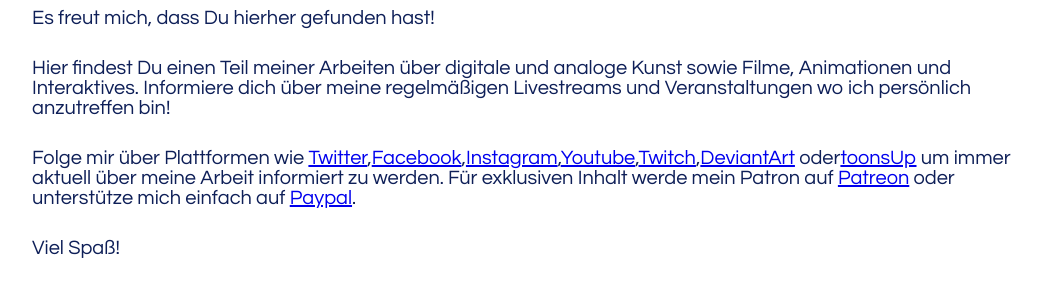
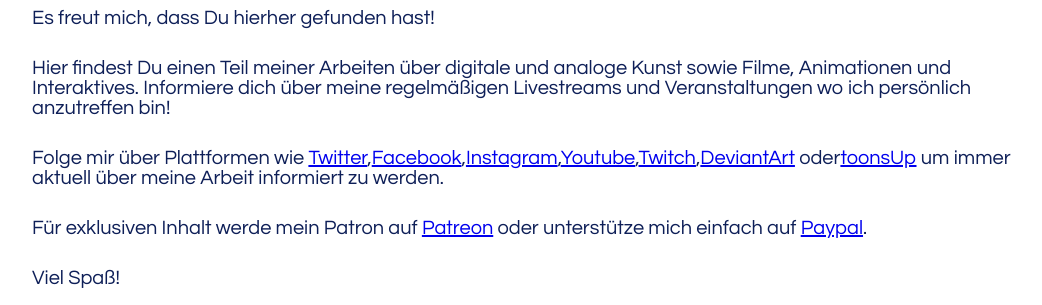
Before and after one commit to goeleng/gatsby-dk, a Gatsby site: page / in a window 1280 px wide. Shown: the part 434-739 px from the top of the page, without its empty margins (108-1150 px from the left). Built offline with nearby package versions, Linux system fonts and the light colour scheme; Gatsby itself is replaced by a stand-in of ours; a web font is replaced by a local one.

Commit message:
Added new paragraph for patreon and paypal.

```diff
--- a/src/pages/index.js
+++ b/src/pages/index.js
@@ -18,8 +18,9 @@
         <a href="https://www.twitch.tv/kopanitsak">Twitch</a>,
         <a href="https://www.deviantart.com/kopanitsak">DeviantArt</a> oder
         <a href="http://www.toonsup.com/kopanitsak">toonsUp</a> um immer aktuell über meine Arbeit informiert zu werden.
-        Für exklusiven Inhalt werde mein Patron auf <a href="https://www.patreon.com/kopanitsak">Patreon</a> oder unterstütze mich einfach auf <a href="https://www.paypal.me/DKopanitsak">Paypal</a>.
+
       </p>
+      <p>Für exklusiven Inhalt werde mein Patron auf <a href="https://www.patreon.com/kopanitsak">Patreon</a> oder unterstütze mich einfach auf <a href="https://www.paypal.me/DKopanitsak">Paypal</a>.</p>
       <p>Viel Spaß!</p>
     </div>
 
```
